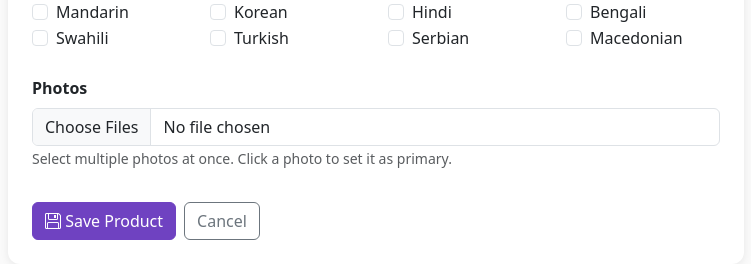
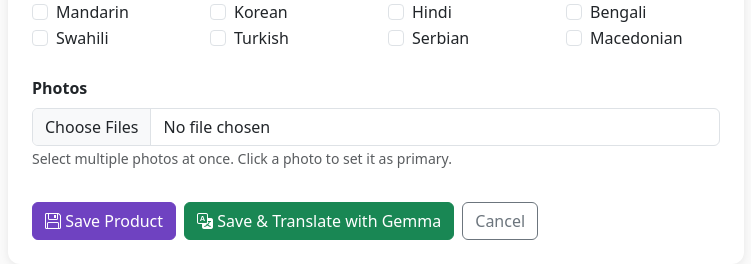
Before and after one commit to modnakapsula/craftbridge, a Flask app: template app/templates/producer/product_edit.html in a window 1280 px wide. Shown: the part 732-996 px from the top of the page, without its empty margins (264-1015 px from the left). Run offline with Flask 3, Linux system fonts and the light colour scheme; the template is opened without the code that fills it, so the values that code supplies are empty; the visitor is signed in with stand-in values (Sample User, id 1); data comes from the database, SQL or seed files in the repository.

Commit message:
Add separate Save and Save & Translate buttons
Co-Authored-By: Claude Sonnet 4.6 <noreply@anthropic.com>

```diff
--- a/app/routes/producer.py
+++ b/app/routes/producer.py
@@ -140,7 +140,18 @@ def product_new():
                 product.images = images
                 db.session.commit()
 
-        flash("Product saved.", "success")
+        if request.form.get("do_translate") == "1" and description and target_countries:
+            try:
+                translations = gemma.translate(description, target_countries, current_user.language)
+                product.descriptions_translated = translations
+                name_translations = gemma.translate(name, target_countries, current_user.language)
+                product.names_translated = name_translations
+                db.session.commit()
+                flash("Product saved and translated!", "success")
+            except Exception as e:
+                flash(f"Saved, but translation failed: {e}", "warning")
+        else:
+            flash("Product saved.", "success")
 
         return redirect(url_for("producer.products"))
 
@@ -161,8 +172,20 @@ def product_edit(product_id):
         target_countries = request.form.getlist("target_countries")
         product.target_countries = target_countries
 
-        db.session.commit()
-        flash("Product saved.", "success")
+        if request.form.get("do_translate") == "1" and product.description_original and target_countries:
+            try:
+                translations = gemma.translate(product.description_original, target_countries, current_user.language)
+                product.descriptions_translated = translations
+                name_translations = gemma.translate(product.name, target_countries, current_user.language)
+                product.names_translated = name_translations
+                db.session.commit()
+                flash("Product saved and translated!", "success")
+            except Exception as e:
+                db.session.commit()
+                flash(f"Saved, but translation failed: {e}", "warning")
+        else:
+            db.session.commit()
+            flash("Product saved.", "success")
 
         files = request.files.getlist("photos")
         if files and files[0].filename:
--- a/app/templates/producer/product_edit.html
+++ b/app/templates/producer/product_edit.html
@@ -115,9 +115,14 @@
                     <div id="photoPreview" class="d-flex flex-wrap gap-2 mt-2"></div>
                 </div>
 
-                <div class="d-flex gap-2">
+                <input type="hidden" name="do_translate" id="doTranslate" value="0">
+                <div class="d-flex gap-2 flex-wrap">
                     <button type="submit" class="btn btn-primary" id="saveBtn">
                         <i class="bi bi-floppy"></i> Save Product
+                    </button>
+                    <button type="submit" class="btn btn-success" id="translateBtn"
+                        onclick="document.getElementById('doTranslate').value='1'">
+                        <i class="bi bi-translate"></i> Save & Translate with Gemma
                     </button>
                     <a href="{{ url_for('producer.products') }}" class="btn btn-outline-secondary">Cancel</a>
                 </div>
@@ -125,7 +130,7 @@
                 <div id="savingMsg" class="d-none mt-3 alert alert-info">
                     <div class="d-flex align-items-center gap-2">
                         <div class="spinner-border spinner-border-sm" role="status"></div>
-                        <span>Saving and translating with Gemma AI... this may take up to 30 seconds.</span>
+                        <span>Translating with Gemma AI... this may take up to 60 seconds.</span>
                     </div>
                 </div>
             </form>
```
Also changed, not shown: app/templates/producer/product_form.html (+7 -2 lines).
